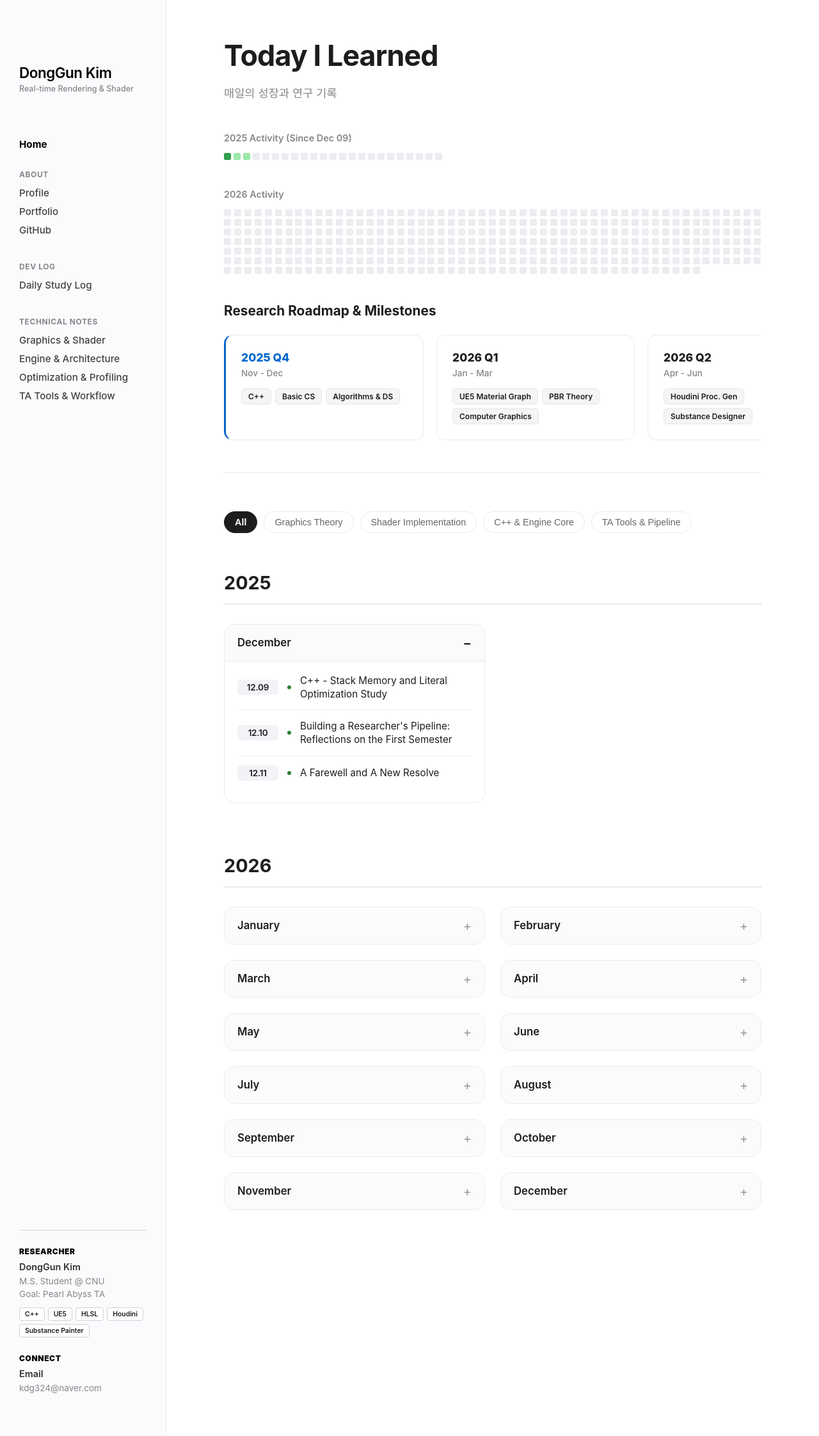
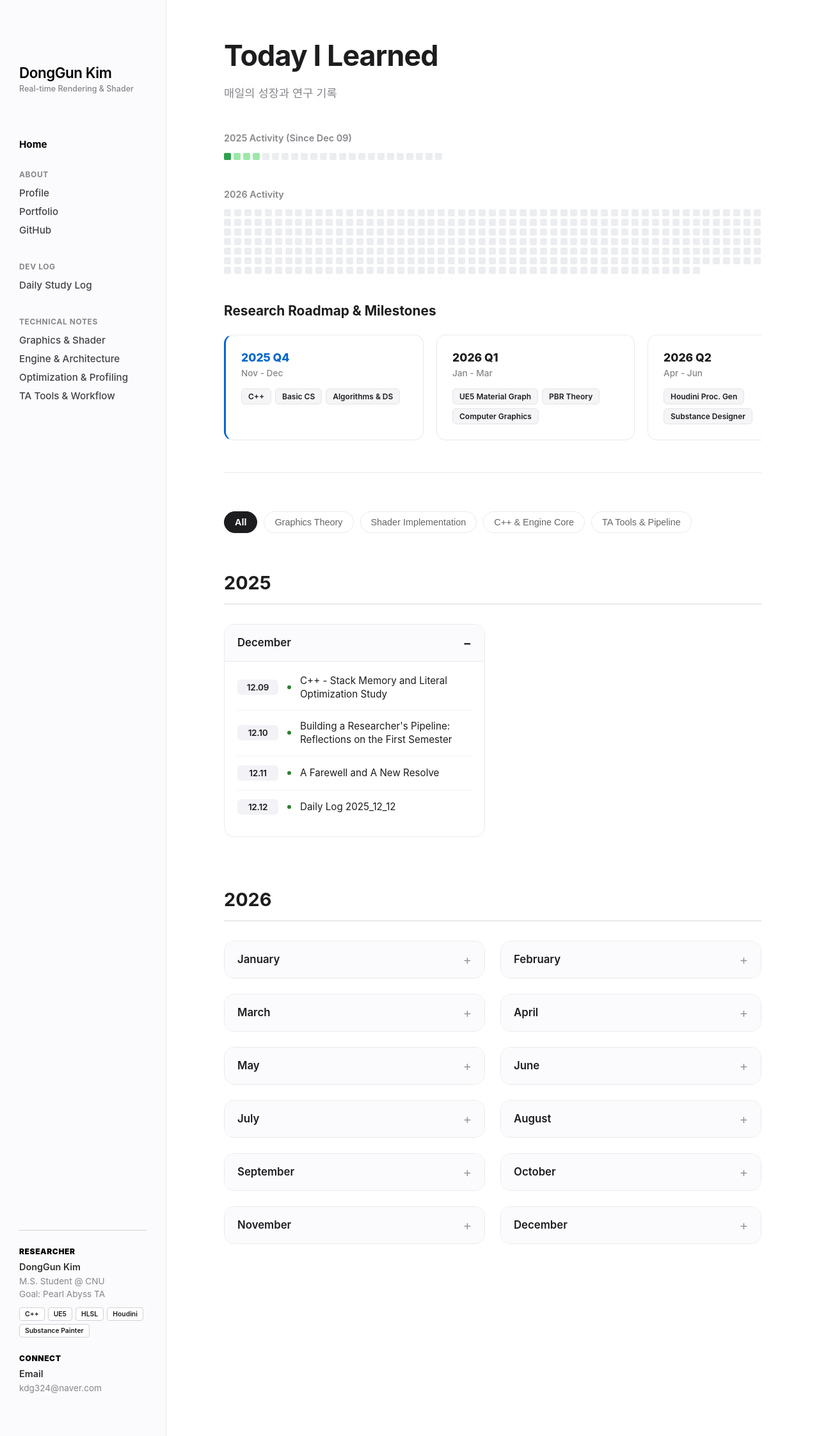
Before and after one commit to KimDongGun324/kimdonggun324.github.io, a Jekyll site: the page built from daily-study/index.md, in a window 1280 px wide. Shown: the whole page at 64% size. Built offline with Jekyll 4.4.1, drawn with Linux system fonts in a browser that asks for light colours; some web fonts are replaced.

Commit message:
TIL 2025_12_12 index

```diff
--- a/daily-study/index.md
+++ b/daily-study/index.md
@@ -244,6 +244,14 @@ A Farewell and A New Resolve
 </a>
 </li>
 
+<li data-tags="tools">
+<span class="date-badge">12.12</span>
+<span class="tag-dot" style="background:#2e7d32;"></span>
+<a href="https://github.com/KimDongGun324/kimdonggun324.github.io/blob/main/daily-study/posts/2025/12/12.md" class="study-link" target="_blank">
+Daily Log 2025_12_12
+</a>
+</li>
+
 
 
 </ul>
@@ -299,6 +307,7 @@ A Farewell and A New Resolve
     '2025-12-09': 3,
     '2025-12-10': 1,
     '2025-12-11': 1,
+    '2025-12-12': 1,
 
   };
   const data2026 = {};
```
